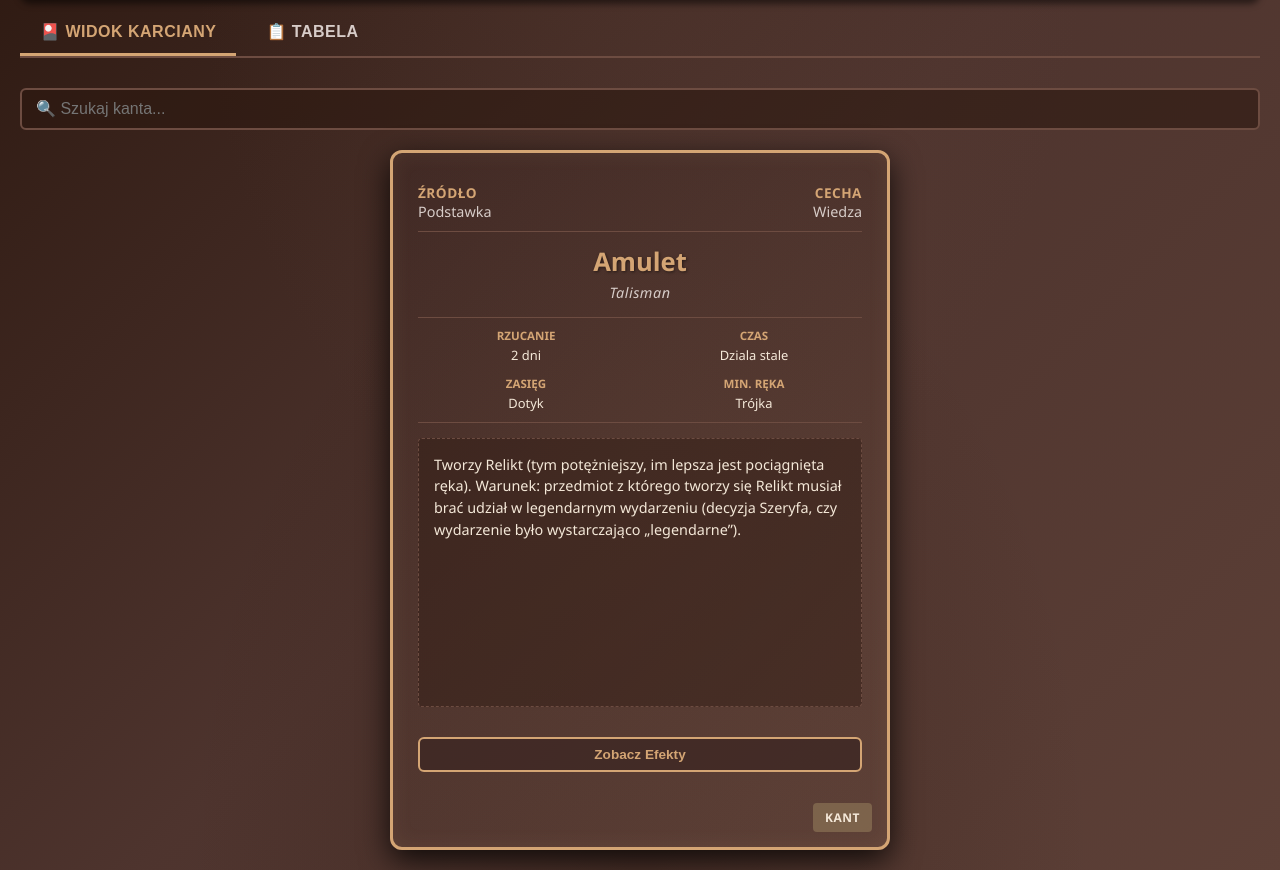
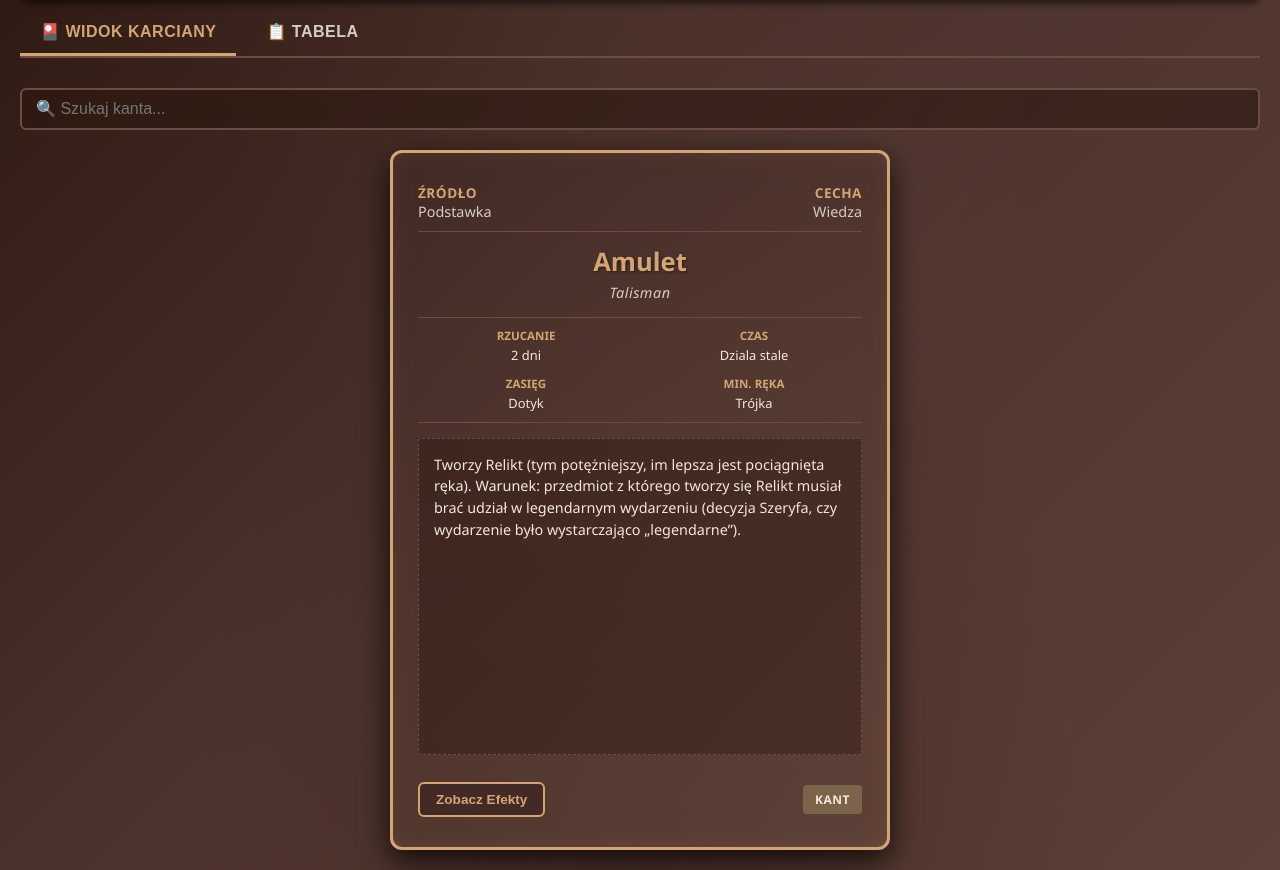
Before and after one commit to Grobarch/Project-Kant, a plain HTML site: page index.html in a window 1280 px wide. Shown: the part 133-1003 px from the top of the page. Drawn offline with nearby package versions, Linux system fonts and the light colour scheme.

Commit message:
fixy na typy

```diff
--- a/app.js
+++ b/app.js
@@ -301,7 +301,7 @@ function renderSpells() {
             </td>
             <td>${spell.NazwaPL || '-'}</td>
             <td>${spell.Nazwa || '-'}</td>
-            <td><span class="type-badge ${spell.type}">${spell.type === 'kant' ? 'KANT' : 'SZTUKA'}</span></td>
+            <td><span class="type-badge ${spell.type}">${spell.type === 'kant' ? 'KANT' : 'SZTUCZKA'}</span></td>
             <td>${spell.Źródło || '-'}</td>
             <td>${spell.Cecha || '-'}</td>
             <td>${spell['Min. Ręka'] || '-'}</td>
@@ -418,7 +418,7 @@ function handleOmniboxInput(e) {
 
     omniboxSuggestions.innerHTML = suggestions.map((spell, index) => `
         <div class="omnibox-item" data-index="${index}">
-            <span class="omnibox-item-type">${spell.type === 'kant' ? 'KANT' : 'GR'}</span>
+            <span class="omnibox-item-type">${spell.type === 'kant' ? 'KANT' : 'SZTUCZKA'}</span>
             <div class="omnibox-item-content">
                 <div class="omnibox-item-name">${spell.NazwaPL || spell.Nazwa}</div>
                 <div class="omnibox-item-subtitle">${spell.Nazwa || spell.NazwaPL}</div>
@@ -463,7 +463,7 @@ function renderCard() {
     }
 
     const spell = allCardsForView[currentCardIndex];
-    const typeLabel = spell.type === 'kant' ? 'KANT' : 'SZTUKA';
+    const typeLabel = spell.type === 'kant' ? 'KANT' : 'SZTUCZKA';
     const typeBgClass = spell.type === 'kant' ? 'kant' : 'sztuka';
 
     let html = `
@@ -503,9 +503,11 @@ function renderCard() {
         </div>
 
         <div class="card-description">${spell.Opis || 'Brak opisu'}</div>
-        ${spell.type === 'kant' ? '<button class="btn-show-effects" id="showEffectsBtn">Zobacz Efekty</button>' : ''}
 
-        <span class="card-type-badge type-badge ${typeBgClass}">${typeLabel}</span>
+        <div class="card-footer">
+            ${spell.type === 'kant' ? '<button class="btn-show-effects" id="showEffectsBtn">Zobacz Efekty</button>' : ''}
+            <span class="card-type-badge type-badge ${typeBgClass}">${typeLabel}</span>
+        </div>
     `;
 
     gameCard.innerHTML = html;
--- a/styles.css
+++ b/styles.css
@@ -285,8 +285,7 @@ header p {
 }
 
 .btn-show-effects {
-    margin-top: 15px;
-    margin-bottom: 45px;
+    margin: 0;
     padding: 8px 16px;
     background: rgba(62, 39, 35, 0.8);
     border: 2px solid var(--accent-color);
@@ -697,15 +696,21 @@ header p {
 }
 
 .card-type-badge {
-    position: absolute;
-    bottom: 15px;
-    right: 15px;
     padding: 6px 12px;
     border-radius: 4px;
     font-size: 0.75em;
     font-weight: 600;
     text-transform: uppercase;
     letter-spacing: 0.5px;
+    white-space: nowrap;
+}
+
+.card-footer {
+    display: flex;
+    justify-content: space-between;
+    align-items: center;
+    gap: 12px;
+    margin-top: 12px;
 }
 
 
```
